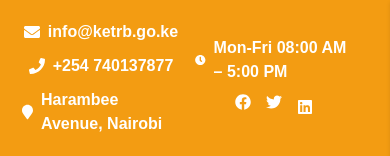
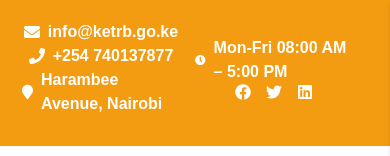
Before and after one commit to tmm-tech/KETRB, a React (Create React App) app in the folder ketrb-frontend/: page / in a window 390 px wide. Shown: the top 156 px of the page. Built offline with nearby package versions, Linux system fonts and the light colour scheme; a web font is replaced by a local one.

Commit message:
Update Topbar.css

```diff
--- a/ketrb-frontend/src/Component/Topbar.css
+++ b/ketrb-frontend/src/Component/Topbar.css
@@ -238,11 +238,8 @@
   }
 
   .menu-lists li {
-    margin-bottom: 10px;
+    margin-bottom: 0px;
   }
 
-  /* Remove margin-bottom for the last li */
-  .menu-lists li:last-child {
-    margin-bottom: 0;
-  }
+
 }
```
